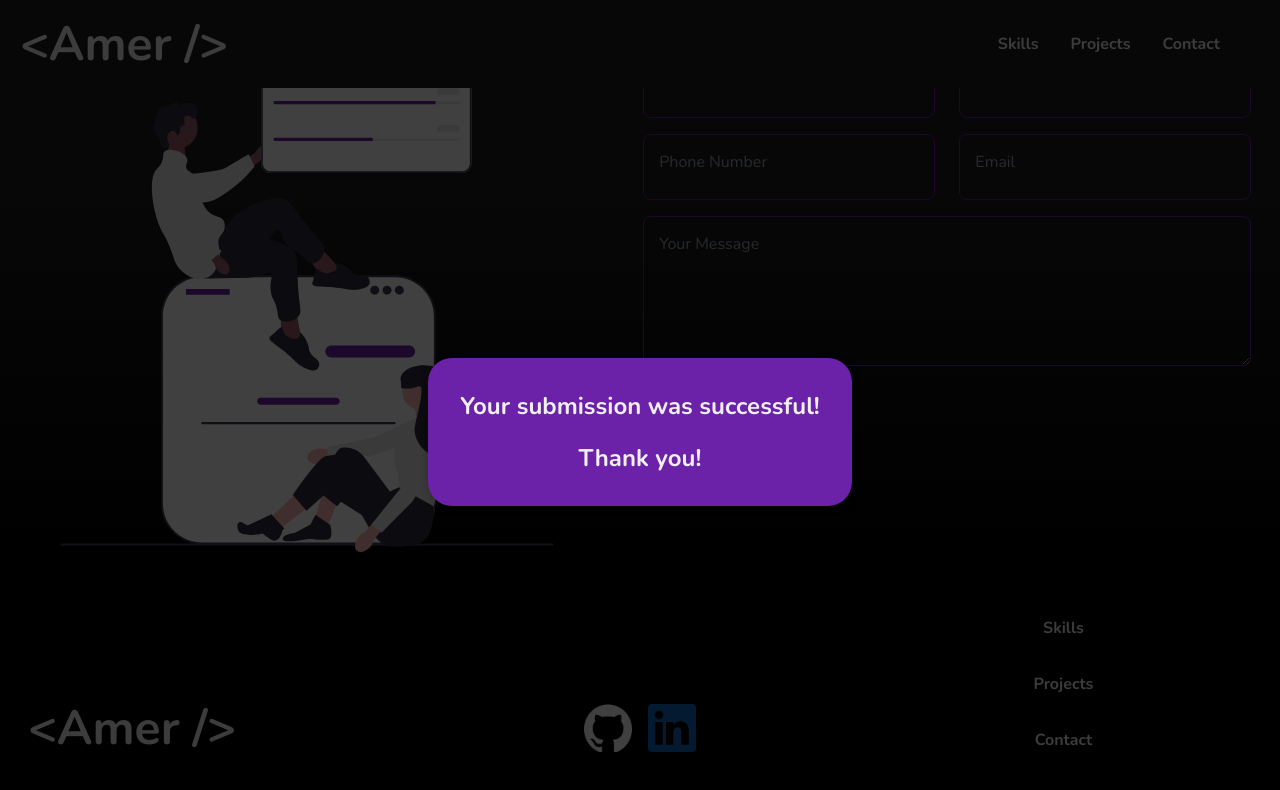
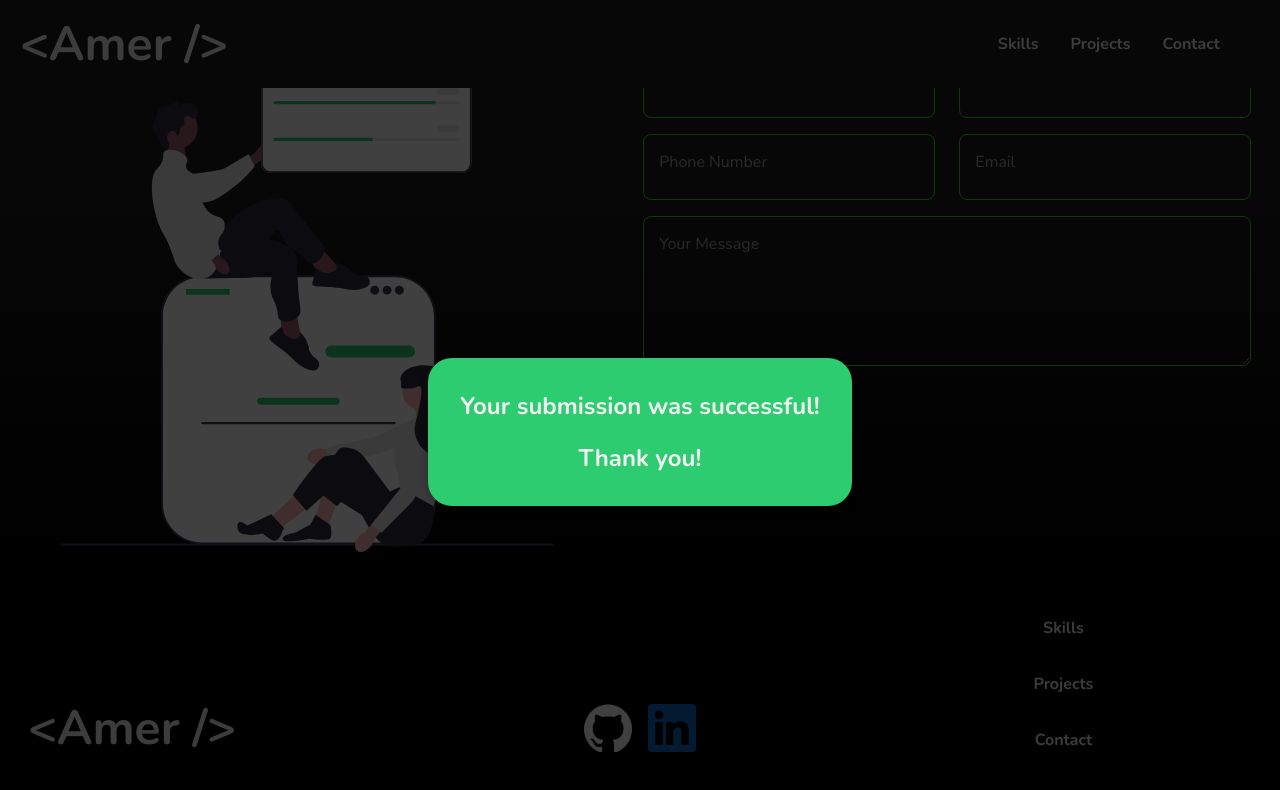
Before and after one commit to amerkulovic/Portfolio2.0, a React (Create React App) app: page / in a window 1280 px wide. Both pictures are taken after typing "Sample", "Sample", "5551234", "name@example.com", "Sample" into the empty fields and a click on the button "Send Message". Shown: the part 3032-3822 px from the top of the page. Built offline with nearby package versions, Linux system fonts and the light colour scheme; a web font is replaced by a local one.

Commit message:
edited the color scheme of the project

```diff
--- a/src/App.css
+++ b/src/App.css
@@ -7,7 +7,9 @@
 
 :root {
   --bg-color: #1c1c1c;
-  --primary-light: #6b21a8;
+  --primary-color: #2ecc71;
+  --secondary-color: #2fe81a;
+  --tertiary-color: #0c6732;
   --typewriterSpeed: 2.2s;
   --typewriterCharacters: 125;
 }
@@ -39,8 +41,8 @@ textarea:not(:placeholder-shown) + label {
 input:focus,
 textarea:focus {
   outline: none;
-  border-color: #4d177a;
-  box-shadow: 0 0 0 2px rgba(102, 26, 232, 0.2);
+  border-color: var(--tertiary-color);
+  box-shadow: 0 0 0 2px rgba(26, 232, 29, 0.2);
 }
 
 .backdrop {
@@ -106,7 +108,7 @@ textarea:focus {
   left: 0;
   width: 100%;
   height: 0;
-  background: linear-gradient(to bottom, rgba(124, 28, 203, 0.8), rgba(19, 4, 32, 0.454));
+  background: linear-gradient(to bottom, rgba(12, 231, 12, 0.625), rgba(3, 25, 4, 0.744));
   transition: height 0.4s ease;
   z-index: 2;
   pointer-events: none;
@@ -156,7 +158,7 @@ textarea:focus {
 .modal {
   position: relative;
   top: 4vh;
-  background-color: #6b21a8;
+  background-color: var(--primary-color);
   padding: 2rem;
   border-radius: 24px;
   box-shadow: 0 2px 8px rgba(0, 0, 0, 0.25);
--- a/src/components/About.tsx
+++ b/src/components/About.tsx
@@ -2,7 +2,7 @@ import photo from "../assets/images/photo.jpg";
 const About = () => {
   return (
     <div
-      className="flex align-middle pt-40 pb-60 bg-gradient-to-b from-[#1c1c1c] to-[#6b21a8] via-[#1c1c1c]
+      className="flex align-middle pt-40 pb-60 bg-gradient-to-b from-background to-primary via-background
 "
     >
       <div className="relative">
--- a/src/components/Card.tsx
+++ b/src/components/Card.tsx
@@ -9,7 +9,7 @@ export interface CardProps {
 }
 
 const Card: React.FC<CardProps> = ({ title, description, isFocused, isNearFocus, isFarFromFocus }: CardProps) => {
-  const cardClassNames = ["p-4 rounded-lg transition-all duration-300 overflow-hidden", isFocused ? "bg-purple-900 text-white scale-110 opacity-100 w-[250px] h-[250px]" : "", isNearFocus ? "flex items-center justify-center bg-gray-700 text-gray-300 scale-100 opacity-50 w-[200px] h-[200px] text-4xl" : "", isFarFromFocus ? "flex items-center justify-center bg-gray-600 text-gray-400 scale-90 opacity-20 w-[150px] h-[150px] text-2xl" : ""].filter(Boolean).join(" ");
+  const cardClassNames = ["p-4 rounded-lg transition-all duration-300 overflow-hidden", isFocused ? "bg-tertiary text-white scale-110 opacity-100 w-[250px] h-[250px]" : "", isNearFocus ? "flex items-center justify-center bg-green-700 text-gray-300 scale-100 opacity-50 w-[200px] h-[200px] text-4xl" : "", isFarFromFocus ? "flex items-center justify-center bg-green-800 text-gray-400 scale-90 opacity-20 w-[150px] h-[150px] text-2xl" : ""].filter(Boolean).join(" ");
 
   return (
     <div className={cardClassNames}>
--- a/src/components/Contact.tsx
+++ b/src/components/Contact.tsx
@@ -68,30 +68,30 @@ const Contact = () => {
         <form onSubmit={handleSubmit} className="flex flex-col items-center w-1/2 max-w-3xl mx-auto px-4 max-md:w-full">
           <section className="flex justify-between w-full">
             <div className="relative w-[48%]">
-              <input className="border border-[#6b21a8] p-5 rounded-lg w-full bg-transparent" type="text" name="firstName" placeholder=" " value={formData.firstName} onChange={handleChange} required />
+              <input className="border border-secondary p-5 rounded-lg w-full bg-transparent" type="text" name="firstName" placeholder=" " value={formData.firstName} onChange={handleChange} required />
               <label className="absolute left-4 top-4 transition-all text-gray-400 pointer-events-none">First Name</label>
             </div>
             <div className="relative w-[48%]">
-              <input className="border border-[#6b21a8] p-5 rounded-lg w-full bg-transparent" type="text" name="lastName" placeholder=" " value={formData.lastName} onChange={handleChange} required />
+              <input className="border border-secondary p-5 rounded-lg w-full bg-transparent" type="text" name="lastName" placeholder=" " value={formData.lastName} onChange={handleChange} required />
               <label className="absolute left-4 top-4 transition-all text-gray-400 pointer-events-none">Last Name</label>
             </div>
           </section>
           <section className="flex justify-between w-full mt-4">
             <div className="relative w-[48%]">
-              <input className="border border-[#6b21a8] p-5 rounded-lg w-full bg-[#1c1c1c]" type="tel" name="phone" placeholder=" " value={formData.phone} onChange={handleChange} required />
+              <input className="border border-secondary p-5 rounded-lg w-full bg-[#1c1c1c]" type="tel" name="phone" placeholder=" " value={formData.phone} onChange={handleChange} required />
               <label className="absolute left-4 top-4 transition-all text-gray-400 pointer-events-none">Phone Number</label>
             </div>
             <div className="relative w-[48%]">
-              <input className="border border-[#6b21a8] p-5 rounded-lg w-full bg-transparent" type="email" name="email" placeholder=" " value={formData.email} onChange={handleChange} required />
+              <input className="border border-secondary p-5 rounded-lg w-full bg-transparent" type="email" name="email" placeholder=" " value={formData.email} onChange={handleChange} required />
               <label className="absolute left-4 top-4 transition-all text-gray-400 pointer-events-none">Email</label>
             </div>
           </section>
           <section className="w-full mt-4 relative">
-            <textarea style={{ height: "150px" }} className="border border-[#6b21a8] p-5 rounded-lg w-full bg-transparent" name="message" placeholder=" " value={formData.message} onChange={handleChange} required />
+            <textarea style={{ height: "150px" }} className="border border-secondary p-5 rounded-lg w-full bg-transparent" name="message" placeholder=" " value={formData.message} onChange={handleChange} required />
             <label className="absolute left-4 top-4 transition-all text-gray-400 pointer-events-none">Your Message</label>
           </section>
           <section className="w-full flex justify-start">
-            <button type="submit" className="mt-6 p-5 bg-[#4d177a] text-white rounded-lg font-bold">
+            <button type="submit" className="mt-6 p-5 bg-tertiary text-white rounded-lg font-bold">
               Send Message
             </button>
           </section>
--- a/src/components/Projects.tsx
+++ b/src/components/Projects.tsx
@@ -23,7 +23,7 @@ const projects: ProjectObject[] = [
 ];
 const Projects = () => {
   return (
-    <div id="projects" className="bg-gradient-to-b from-[#6b21a8] to-[#1c1c1c] via-[#1c1c1c] pt-[120px]">
+    <div id="projects" className="bg-gradient-to-b from-primary to-background via-background pt-[120px]">
       <h1 className="text-5xl font-bold text-center">Projects</h1>
       <div className="pt-20 pb-40 flex flex-wrap justify-center">
         {projects.map(({ title, githubLink, websiteLink, image }: ProjectObject) => (
--- a/src/components/Skills.tsx
+++ b/src/components/Skills.tsx
@@ -44,13 +44,13 @@ const Skills = () => {
     setFocusedIndex((prevIndex) => Math.min(prevIndex + 1, displayedSkills.length - 1));
   };
   return (
-    <div id="skills" className="bg-[#6b21a8] flex flex-col items-center relative pb-20 pt-[120px]">
+    <div id="skills" className="bg-primary flex flex-col items-center relative pb-20 pt-[120px]">
       <h1 className="text-5xl font-bold text-center">Skills</h1>
       <section className="flex p-5 rounded-lg w-fit">
-        <button className={`p-5 rounded-l-lg ${selectedSkillset === "front-end" ? "bg-[#30124e]" : "bg-[#4d177a]"}`} value="front-end" onClick={() => handleSkillsetSelection("front-end")}>
+        <button className={`p-5 font-bold rounded-l-lg ${selectedSkillset === "front-end" ? "bg-tertiary" : "bg-secondary text-black"}`} value="front-end" onClick={() => handleSkillsetSelection("front-end")}>
           Frontend
         </button>
-        <button className={`p-5 rounded-r-lg ${selectedSkillset === "back-end" ? "bg-[#30124e]" : "bg-[#4d177a]"}`} value="back-end" onClick={() => handleSkillsetSelection("back-end")}>
+        <button className={`p-5 font-bold rounded-r-lg ${selectedSkillset === "back-end" ? "bg-tertiary" : "bg-secondary text-black"}`} value="back-end" onClick={() => handleSkillsetSelection("back-end")}>
           Backend
         </button>
       </section>
--- a/tailwind.config.js
+++ b/tailwind.config.js
@@ -4,12 +4,10 @@ module.exports = {
   theme: {
     extend: {
       colors: {
-        primaryLight: "var(--primary-light)",
-        darkBlue: "#0A192F",
-        mediumBlue: "#1E3A8A",
-        lightBlue: "#3B82F6",
-        skyBlue: "#93C5FD",
-        mutedBlue: "#E0F2FE",
+        background: "var(--bg-color)",
+        primary: "var(--primary-color)",
+        secondary: "var(--secondary-color)",
+        tertiary: "var(--tertiary-color)",
       },
     },
   },
```
Also changed, not shown: src/assets/images/contact.svg.
